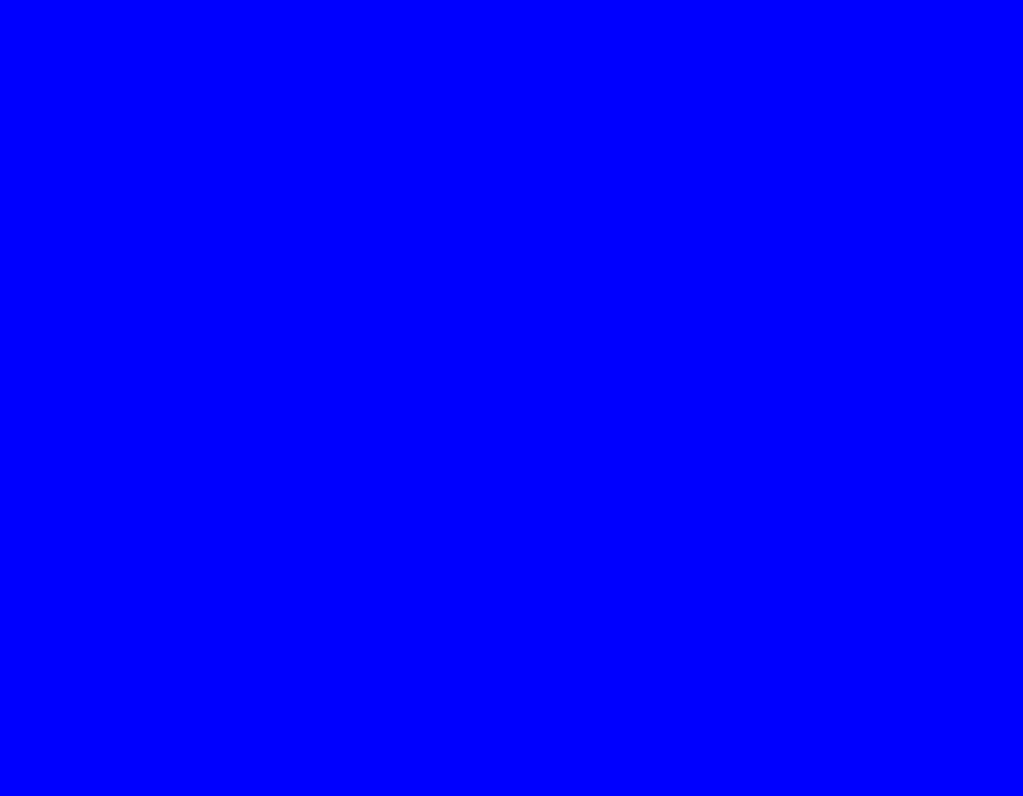
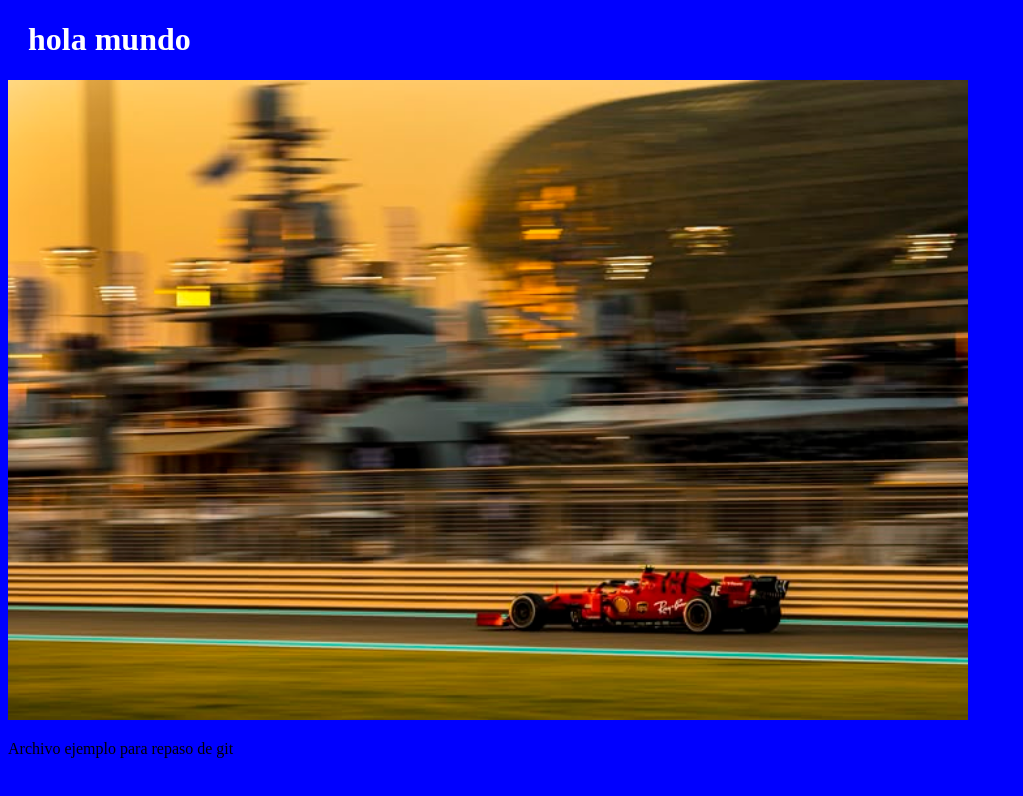
Before and after one commit to ABVivas/Hello-git, a plain HTML site: page index.html in a window 1280 px wide. Shown: the whole page, without its empty margins (0-1023 px from the left). Drawn offline with Linux system fonts and the light colour scheme.

Commit message:
se agrego una imagen al archivo de hello world

```diff
--- a/index.html
+++ b/index.html
@@ -8,6 +8,11 @@
     <title>Document</title>
 </head>
 <body>
+    <h1>hola mundo</h1>
+    <div><img src="Per Auto Bild la nuova monoposto Ferrari presenta grossi problemi.jpeg" alt="F1"
+        style="width: 100%; max-width: 960px;"></div>
+
+    <p>Archivo ejemplo para repaso de git</p>
 
 </body>
 </html>
```
Also changed, not shown: Per Auto Bild la nuova monoposto Ferrari presenta grossi problemi.jpeg (added).
